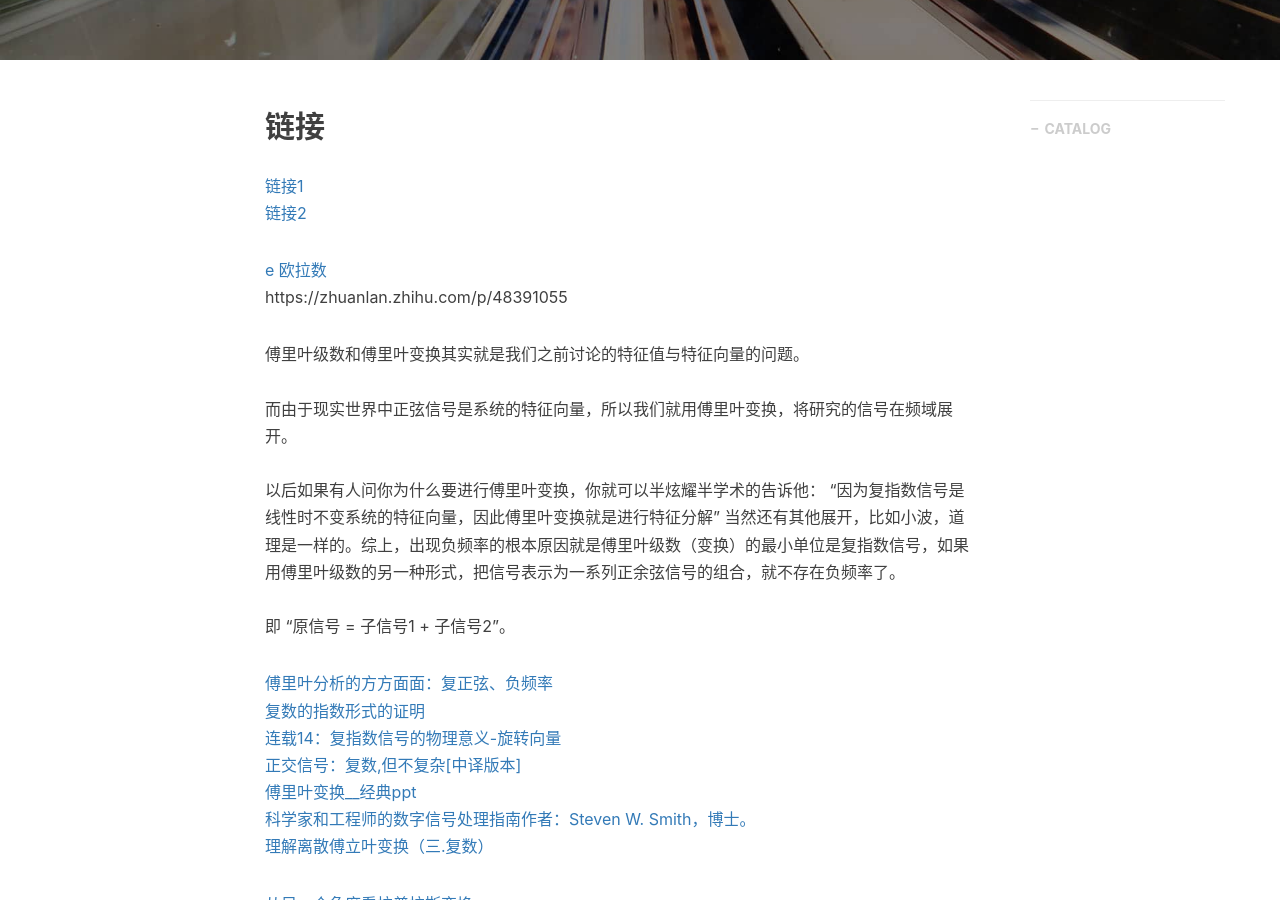
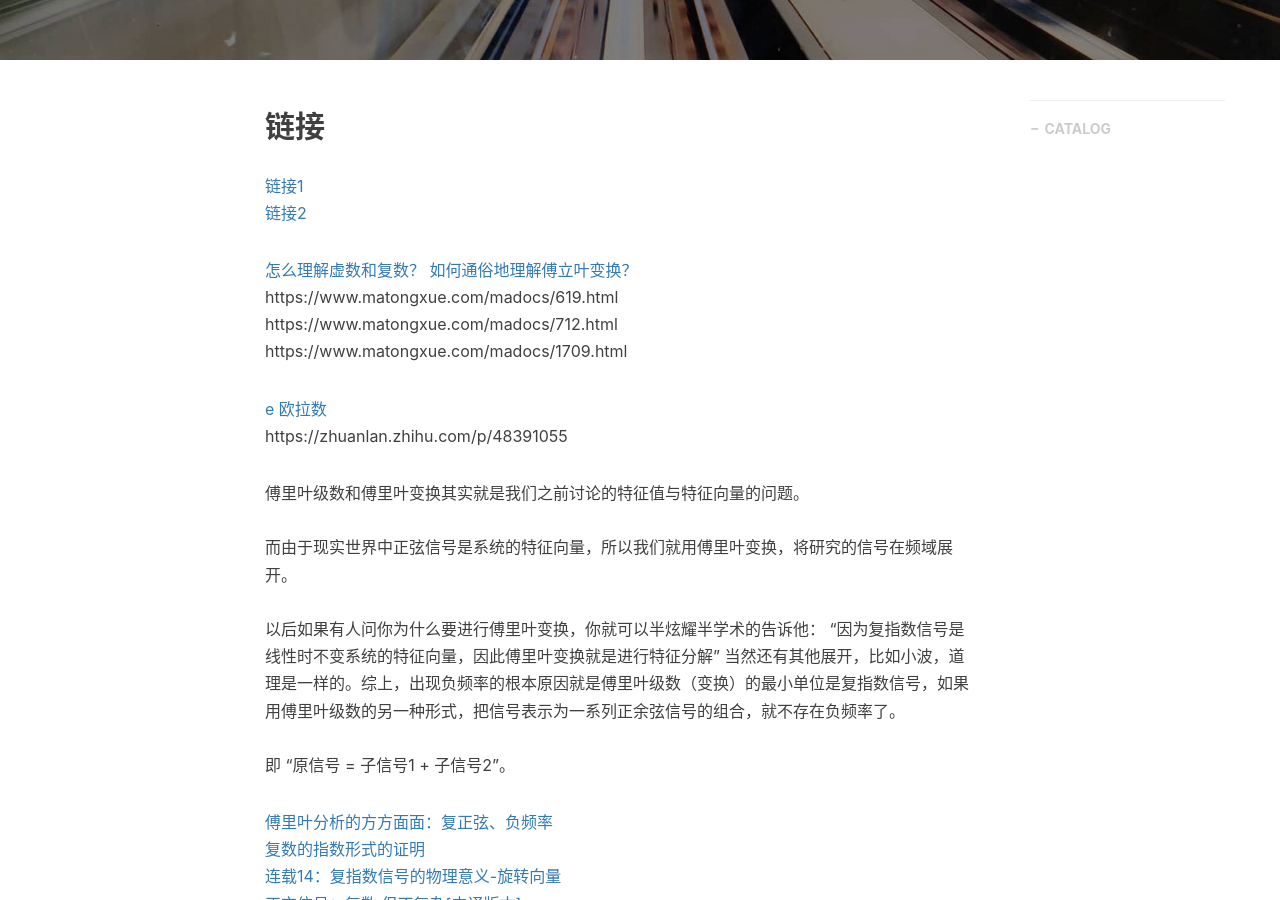
Before and after one commit to gary-robotics/dlward, a Jekyll site: the page built from _posts/2018-06-20-复数的意义-2018.markdown, in a window 1280 px wide and 900 px high, scrolled down 463 px. Built offline with Jekyll 4.4.1, drawn with Linux system fonts in a browser that asks for light colours; nearby versions of some CDN libraries; comment, search, counter and statistics services are not loaded.

Commit message:
Update 2018-06-20-复数的意义-2018.markdown

```diff
--- a/_posts/2018-06-20-复数的意义-2018.markdown
+++ b/_posts/2018-06-20-复数的意义-2018.markdown
@@ -13,6 +13,13 @@ tags:                               #标签
 ## 链接
 [链接1](http://www.ruanyifeng.com/blog/2012/09/imaginary_number.html)
 [链接2](https://betterexplained.com/articles/a-visual-intuitive-guide-to-imaginary-numbers/)
+
+[怎么理解虚数和复数？](https://www.zhihu.com/question/46877027/answer/540068578)
+[如何通俗地理解傅立叶变换？](https://www.matongxue.com/madocs/473.html)
+https://www.matongxue.com/madocs/619.html
+https://www.matongxue.com/madocs/712.html
+https://www.matongxue.com/madocs/1709.html
+
 
 [e 欧拉数](https://zhuanlan.zhihu.com/p/41295878)
 https://zhuanlan.zhihu.com/p/48391055
```
